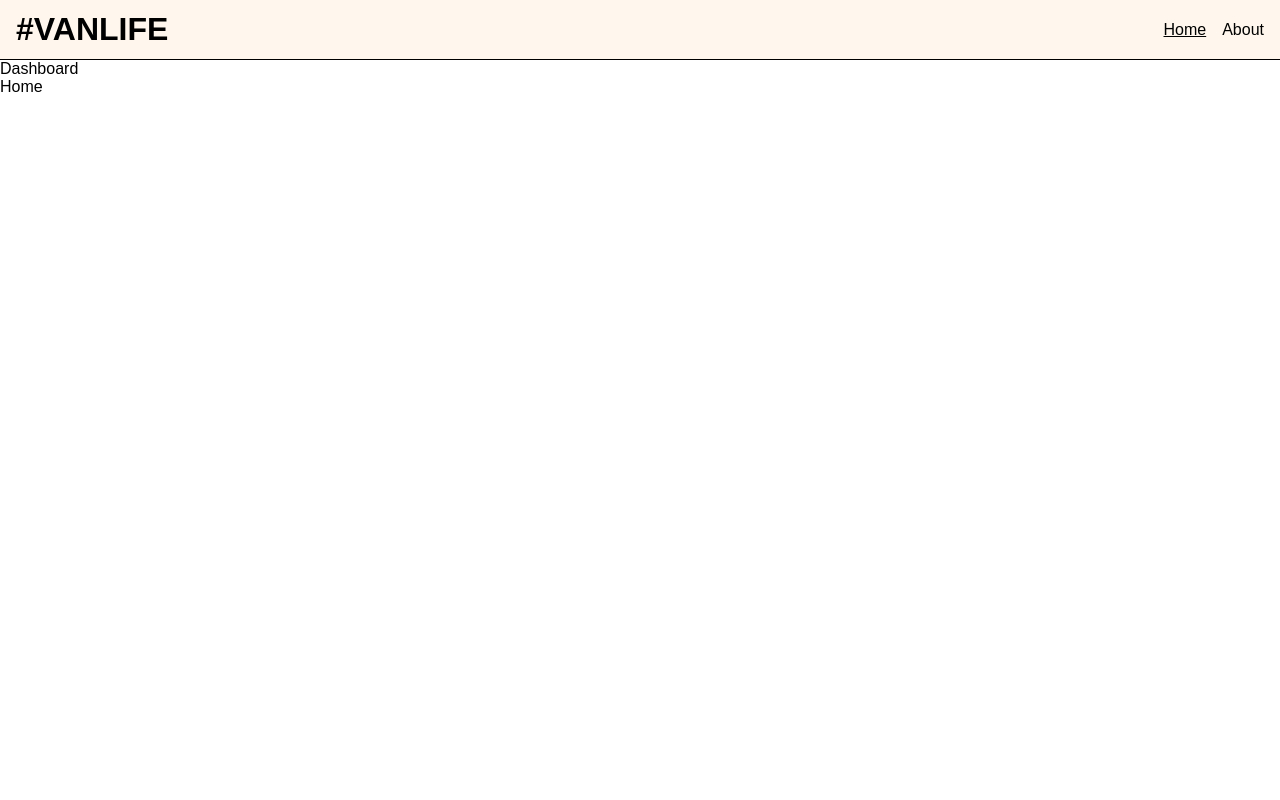
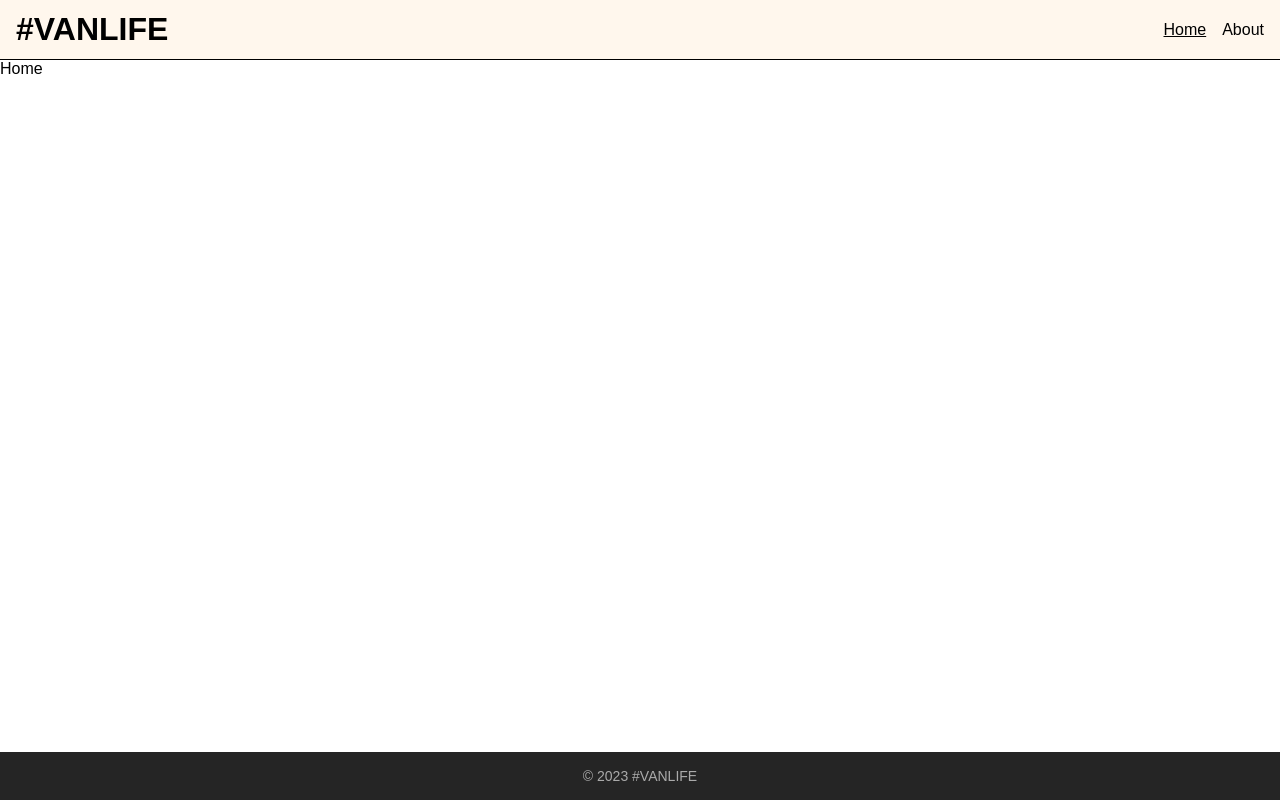
Before and after one commit to griffin94/react-router-v6-project, a React (Vite) app: page / in a window 1280 px wide. Built offline with nearby package versions, Linux system fonts and the light colour scheme.

Commit message:
Footer Dashboard

```diff
--- a/index.html
+++ b/index.html
@@ -7,7 +7,6 @@
     <title>Vite + React</title>
   </head>
   <body>
-    <div id="root"></div>
     <script type="module" src="/src/main.jsx"></script>
   </body>
 </html>
--- /dev/null
+++ b/src/components/Footer/Footer.jsx
@@ -0,0 +1,14 @@
+import cs from './Footer.module.scss';
+import cx from 'classnames';
+
+const getCurrentYear = () => new Date().getFullYear();
+
+const Footer = () => {
+  return (
+    <footer className={cx(cs.footer)}>
+      &copy; {getCurrentYear()} #VANLIFE
+    </footer>
+  );
+};
+
+export default Footer;
--- /dev/null
+++ b/src/components/Footer/Footer.module.scss
@@ -0,0 +1,7 @@
+.footer {
+  padding: 1rem;
+  text-align: center;
+  background-color: #252525;
+  color: #AAAAAA;
+  font-size: 14px;
+}
--- a/src/components/index.js
+++ b/src/components/index.js
@@ -1,2 +1,3 @@
+export { default as Footer } from './Footer/Footer';
 export { default as Header } from './Header/Header';
 export { default as Nav } from './Nav/Nav';
--- a/src/main.jsx
+++ b/src/main.jsx
@@ -5,7 +5,7 @@ import router from './pages';
 import './main.scss';
 import 'bootstrap-icons/font/bootstrap-icons.css';
 
-ReactDOM.createRoot(document.getElementById('root')).render(
+ReactDOM.createRoot(document.body).render(
   <React.StrictMode>
     <RouterProvider router={router} />
   </React.StrictMode>
--- a/src/pages/dashboard/Dashboard.jsx
+++ b/src/pages/dashboard/Dashboard.jsx
@@ -1,15 +1,19 @@
 import React from 'react';
 import { Outlet } from 'react-router-dom';
-import { Header, Nav } from '../../components';
+import { Footer, Header, Nav } from '../../components';
+import cs from './Dashboard.module.scss';
+import cx from 'classnames';
 
 const Dashboard = () => {
   return (
-    <div>
+    <div className={cx(cs.page)}>
       <Header title='#VANLIFE'>
         <Nav title='#VANLIFE' />
       </Header>
-      Dashboard
-      <Outlet />
+      <main className={cx(cs.main)}>
+        <Outlet />
+      </main>
+      <Footer />
     </div>
   );
 };
--- /dev/null
+++ b/src/pages/dashboard/Dashboard.module.scss
@@ -0,0 +1,9 @@
+.page {
+  min-height: 100vh;
+  display: flex;
+  flex-direction: column;
+}
+
+.main {
+  flex-grow: 1;
+}
```
